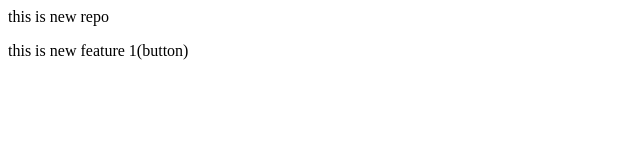
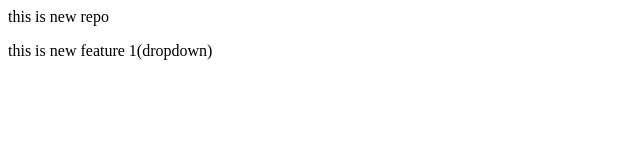
Before and after one commit to AhmedSharif09/localRepo, a plain HTML site: page localRepo/index.html in a window 1280 px wide. Shown: the full height of the page, 0-640 px from the left. Drawn offline with Linux system fonts and the light colour scheme.

Commit message:
add dropdown

```diff
--- a/localRepo/index.html
+++ b/localRepo/index.html
@@ -1,2 +1,2 @@
 <p>this is new repo</p>
-<p>this is new  feature 1(button)</p>
+<p>this is new  feature 1(dropdown)</p>
```
